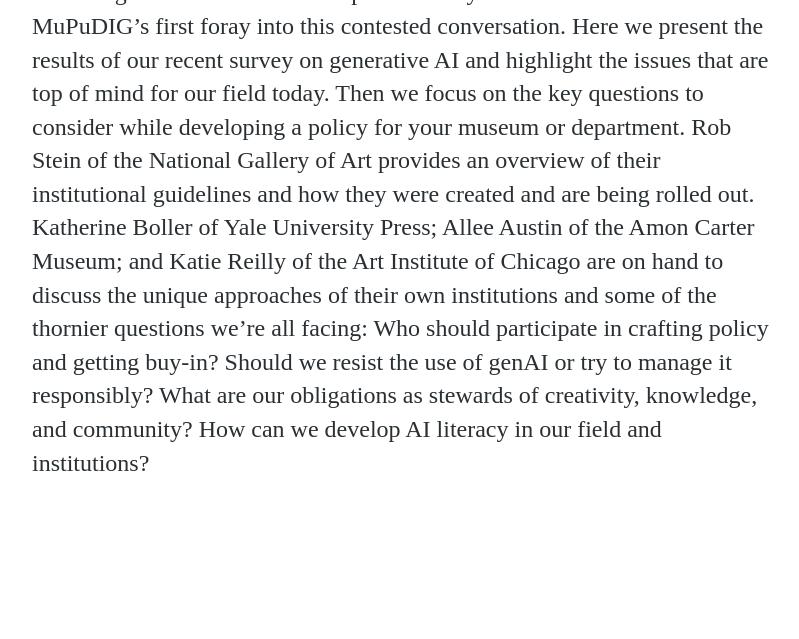
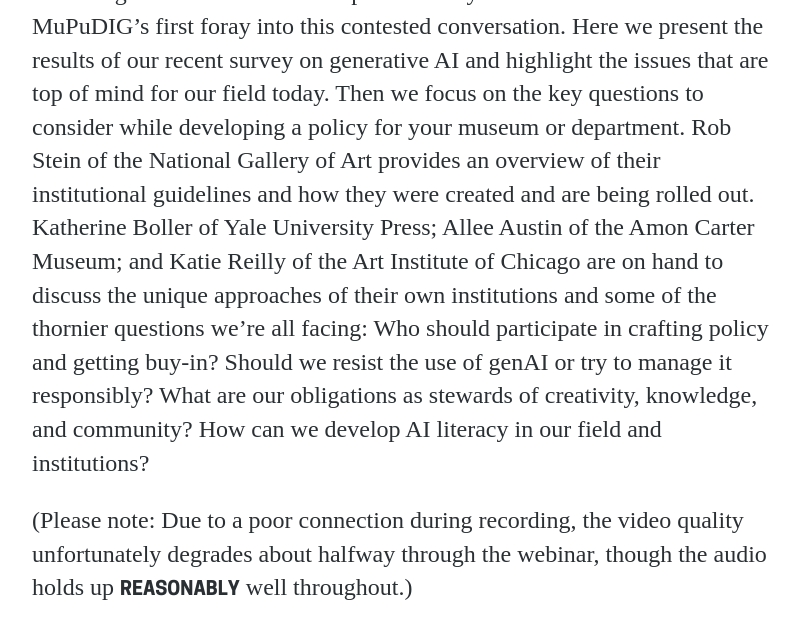
Before and after one commit to digpublishing/digpublishing.github.io, a Jekyll site: the page built from webinars/_posts/2026-04-21-generative-ai-and-museum-publishing-crafting-policy.md, in a window 1280 px wide and 900 px high, scrolled down 1437 px. Shown: the top 639 px of the window, without its empty margins (238-1037 px from the left). Built offline with Jekyll 4.4.1, drawn with Linux system fonts in a browser that asks for light colours.

Commit message:
Update Webinar “2026-04-21-generative-ai-and-museum-publishing-crafting-policy”

```diff
--- a/webinars/_posts/2026-04-21-generative-ai-and-museum-publishing-crafting-policy.md
+++ b/webinars/_posts/2026-04-21-generative-ai-and-museum-publishing-crafting-policy.md
@@ -20,3 +20,5 @@
 tags: []
 ---
 The advent of generative AI tools have forced museum publishers to adapt their policies and procedures to protect scholarly integrity while identifying the ways authors and their institutions can take advantage of new technologies in an ethical and responsible way.This webinar marks MuPuDIG’s first foray into this contested conversation. Here we present the results of our recent survey on generative AI and highlight the issues that are top of mind for our field today. Then we focus on the key questions to consider while developing a policy for your museum or department. Rob Stein of the National Gallery of Art provides an overview of their institutional guidelines and how they were created and are being rolled out. Katherine Boller of Yale University Press; Allee Austin of the Amon Carter Museum; and Katie Reilly of the Art Institute of Chicago are on hand to discuss the unique approaches of their own institutions and some of the thornier questions we’re all facing: Who should participate in crafting policy and getting buy-in? Should we resist the use of genAI or try to manage it responsibly? What are our obligations as stewards of creativity, knowledge, and community? How can we develop AI literacy in our field and institutions?
+
+(Please note: Due to a poor connection during recording, the video quality unfortunately degrades about halfway through the webinar, though the audio holds up **reasonably** well throughout.)
```
